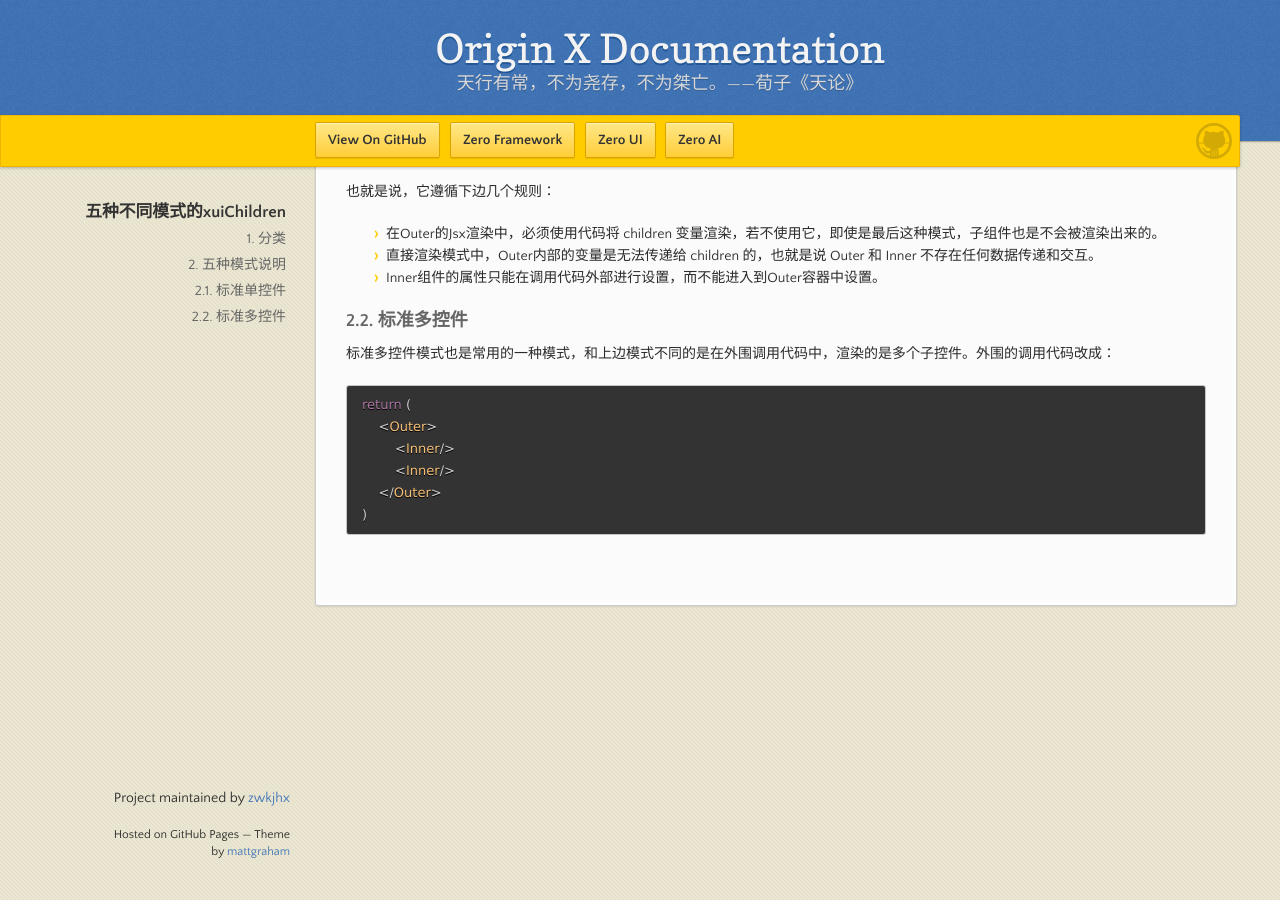
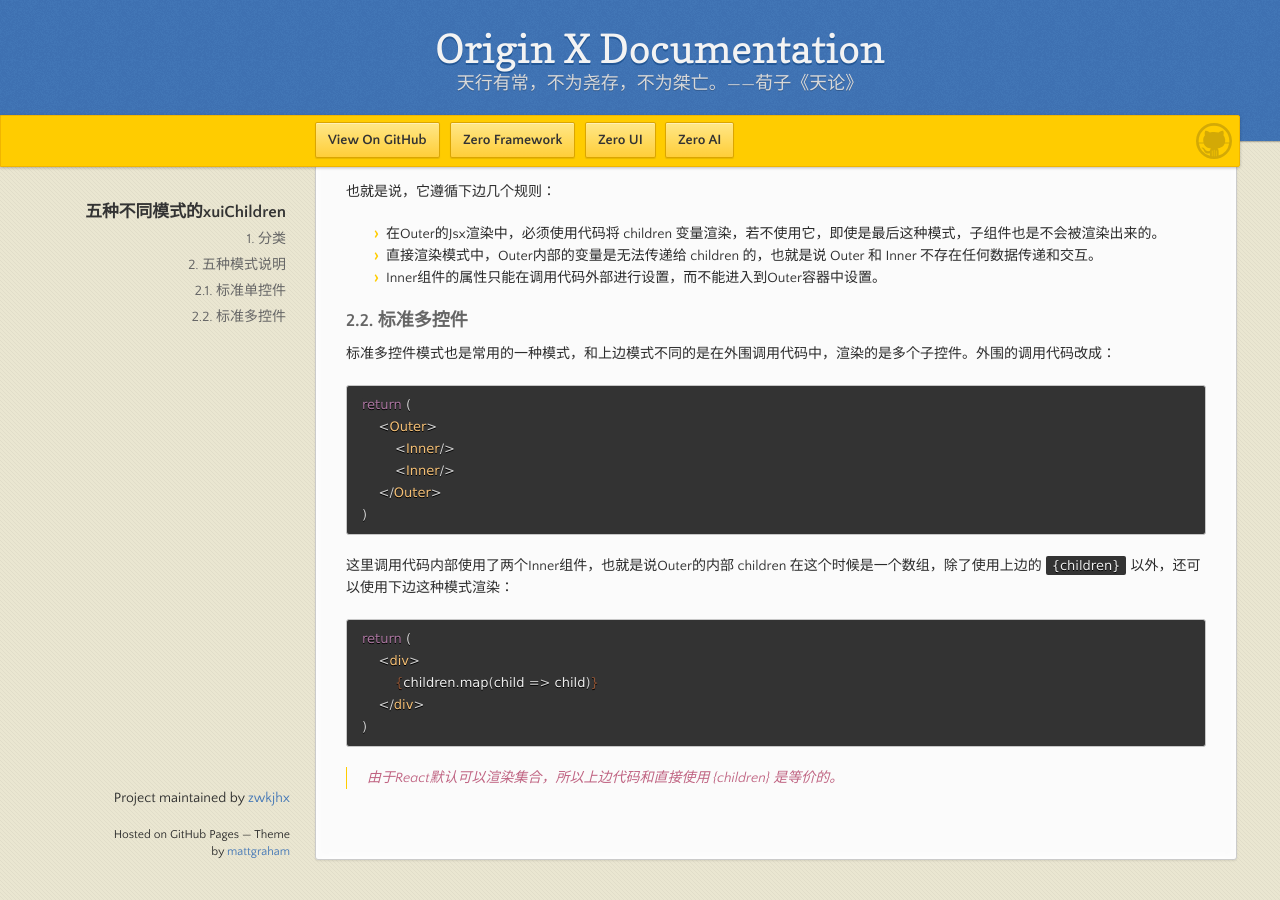
Before and after one commit to zwkjhx/ox-doc, a Jekyll site: the page built from specification/3-origin-xgui-fan/spo-017-wu-zhong-bu-tong-mo-shi-de-xuichildren-shuo-ming.md, in a window 1280 px wide and 900 px high, scrolled down 1622 px. Built offline with Jekyll 4.4.1, drawn with Linux system fonts in a browser that asks for light colours; our own code applies the rules of GitHub Pages for plain Markdown files.

Commit message:
Updates specification/3-origin-xgui-fan/spo-017-wu-zhong-bu-tong-mo-shi-de-xuichildren-shuo-ming.md
Auto commit by GitBook Editor

````diff
--- a/specification/3-origin-xgui-fan/spo-017-wu-zhong-bu-tong-mo-shi-de-xuichildren-shuo-ming.md
+++ b/specification/3-origin-xgui-fan/spo-017-wu-zhong-bu-tong-mo-shi-de-xuichildren-shuo-ming.md
@@ -92,3 +92,15 @@
     </Outer>
 )
 ```
+
+这里调用代码内部使用了两个Inner组件，也就是说Outer的内部 children 在这个时候是一个数组，除了使用上边的`{children}`以外，还可以使用下边这种模式渲染：
+
+```jsx
+return (
+    <div>
+        {children.map(child => child)}
+    </div>
+)
+```
+
+> 由于React默认可以渲染集合，所以上边代码和直接使用 {children} 是等价的。
````
